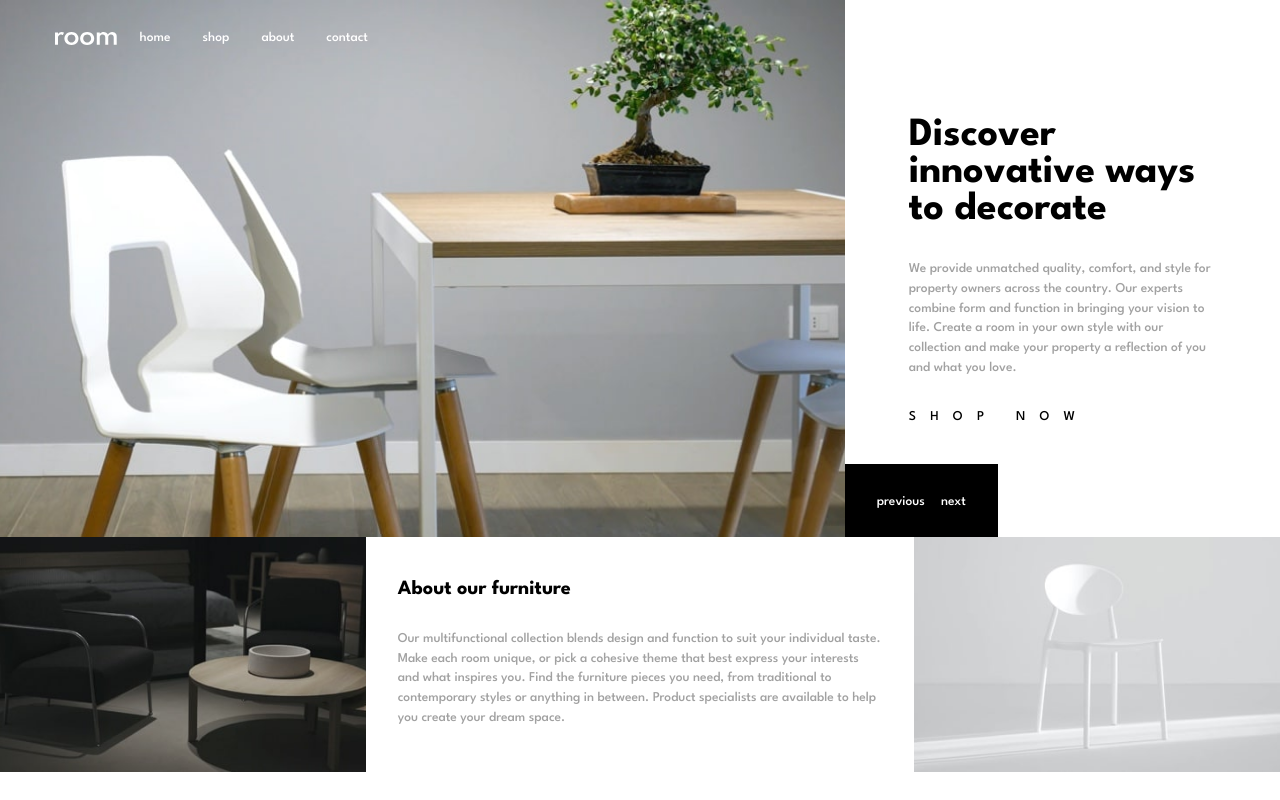
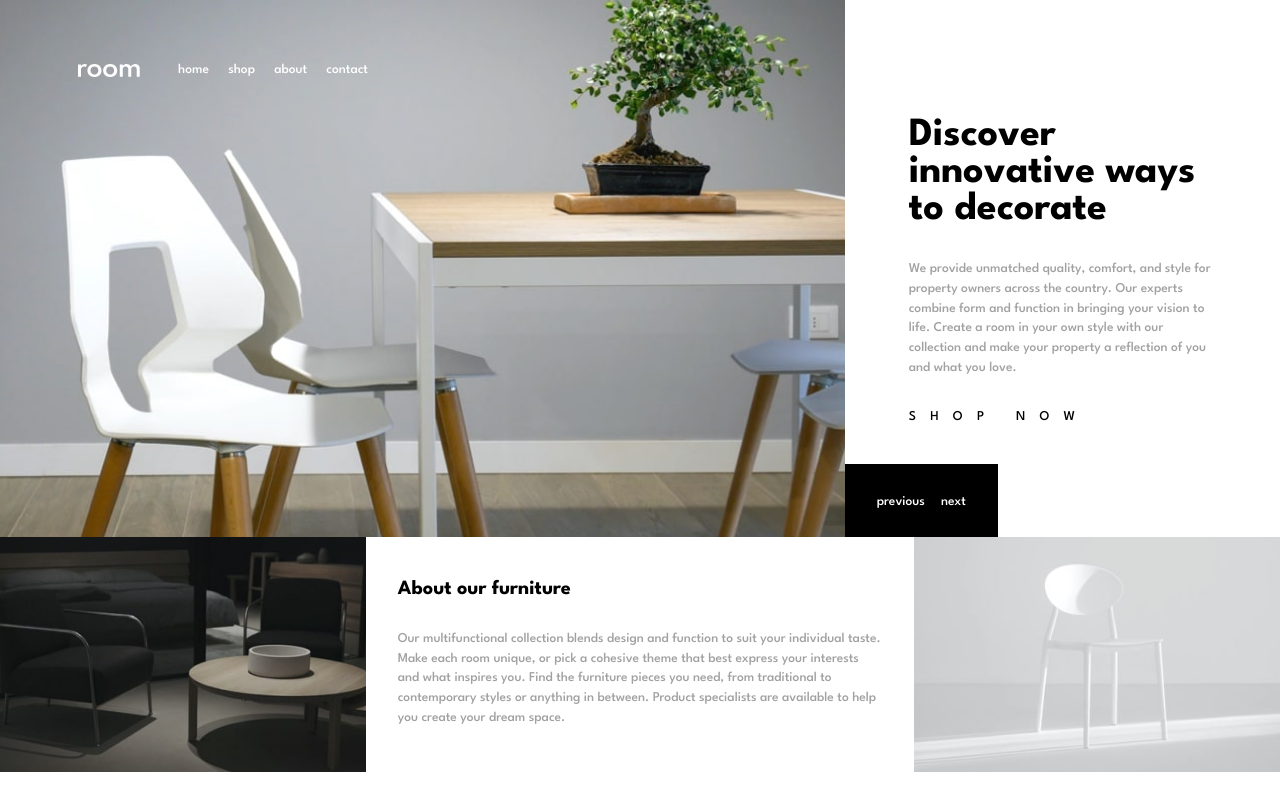
Before and after one commit to Master-Osaro/47-room-homepage-react, a React (Create React App) app: page / in a window 1280 px wide. Built offline with nearby package versions, Linux system fonts and the light colour scheme.

Commit message:
Add max-width to body

```diff
--- a/src/App.css
+++ b/src/App.css
@@ -27,9 +27,18 @@ body{
   font-family: 'League Spartan';
   font-size: 13.5px;
   position: relative;
+  display: flex;
+  justify-content: center;
+  align-items: center;
 }
 
-header{
+header,main{
+  width: 100%;
+  max-width: 1440px;
+  position: relative;
+}
+
+.header__inner{
   position: absolute;
   top: 0;
   left: 0;
@@ -42,7 +51,7 @@ nav{
   justify-content: space-between;
   width: 100%;
   max-width: 400px;
-  padding: 2rem;
+  padding: 4rem 2rem;
   color: var(--White);
 }
 
@@ -69,13 +78,17 @@ nav{
   }
 }
 
+
+.navCheckboxLabel{
+  margin-right: 0.5rem;
+}
 #navCheckbox{
   display: none;
 }
 
 .nav-list{
   display: flex;
-  gap: 2rem;
+  gap: 1.2rem;
 }
 .nav-list a{
   text-decoration: none;
--- a/src/components/Header.jsx
+++ b/src/components/Header.jsx
@@ -10,8 +10,9 @@ const Header =({})=>{
     const [mobileNavOpen, setMobileNavOpen] =useState(false)
     return(
         <header>
+            <div className="header__inner">
             <nav className={mobileNavOpen?`nav-open-mobile`:""}>
-                <label htmlFor="navCheckbox" onClick={()=>{
+                <label htmlFor="navCheckbox" className='navCheckboxLabel' onClick={()=>{
                         console.log(!checkbox.checked);
                         setMobileNavOpen(!checkbox.checked)
                     }}>
@@ -27,6 +28,8 @@ const Header =({})=>{
                     <a href="#">contact</a>
                 </ul>
             </nav>
+            </div>
+
         </header>
     )
 }
```
